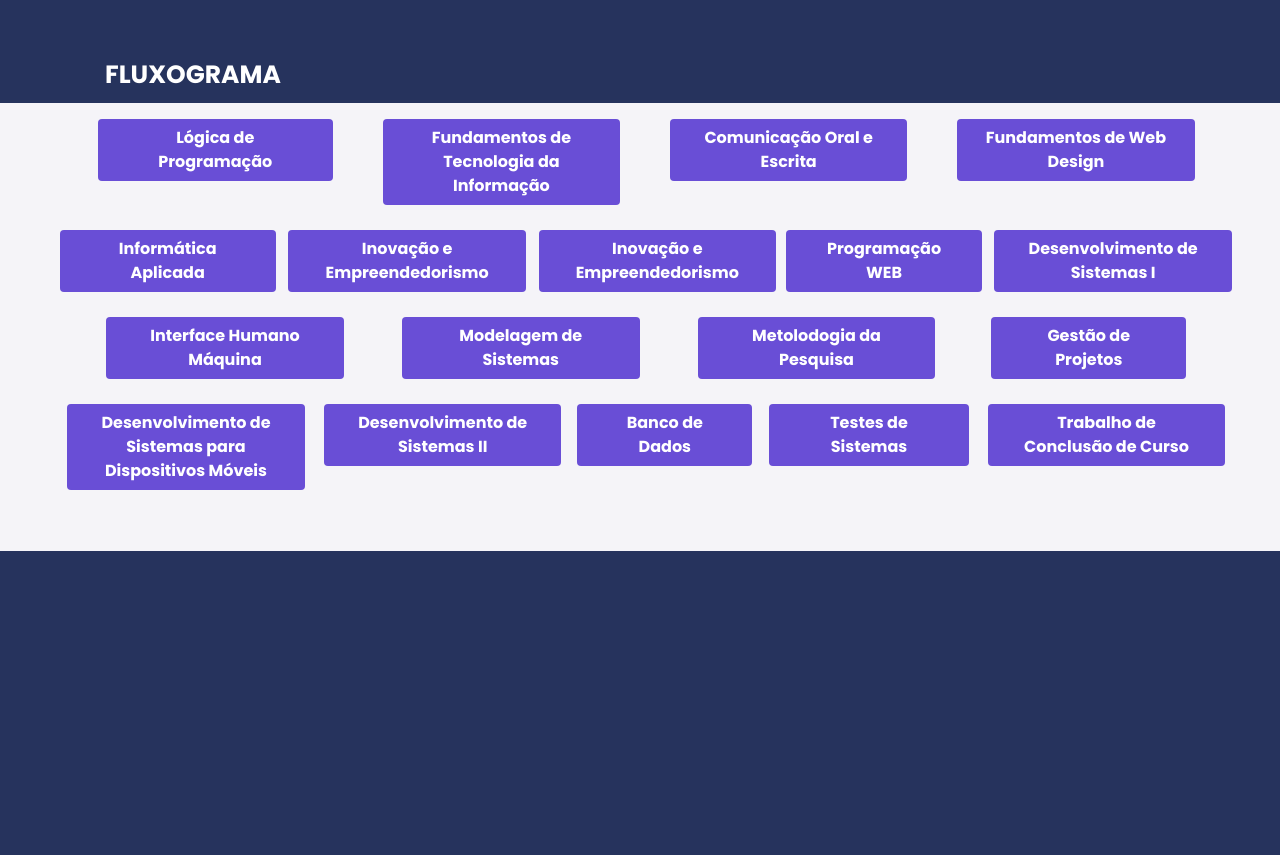
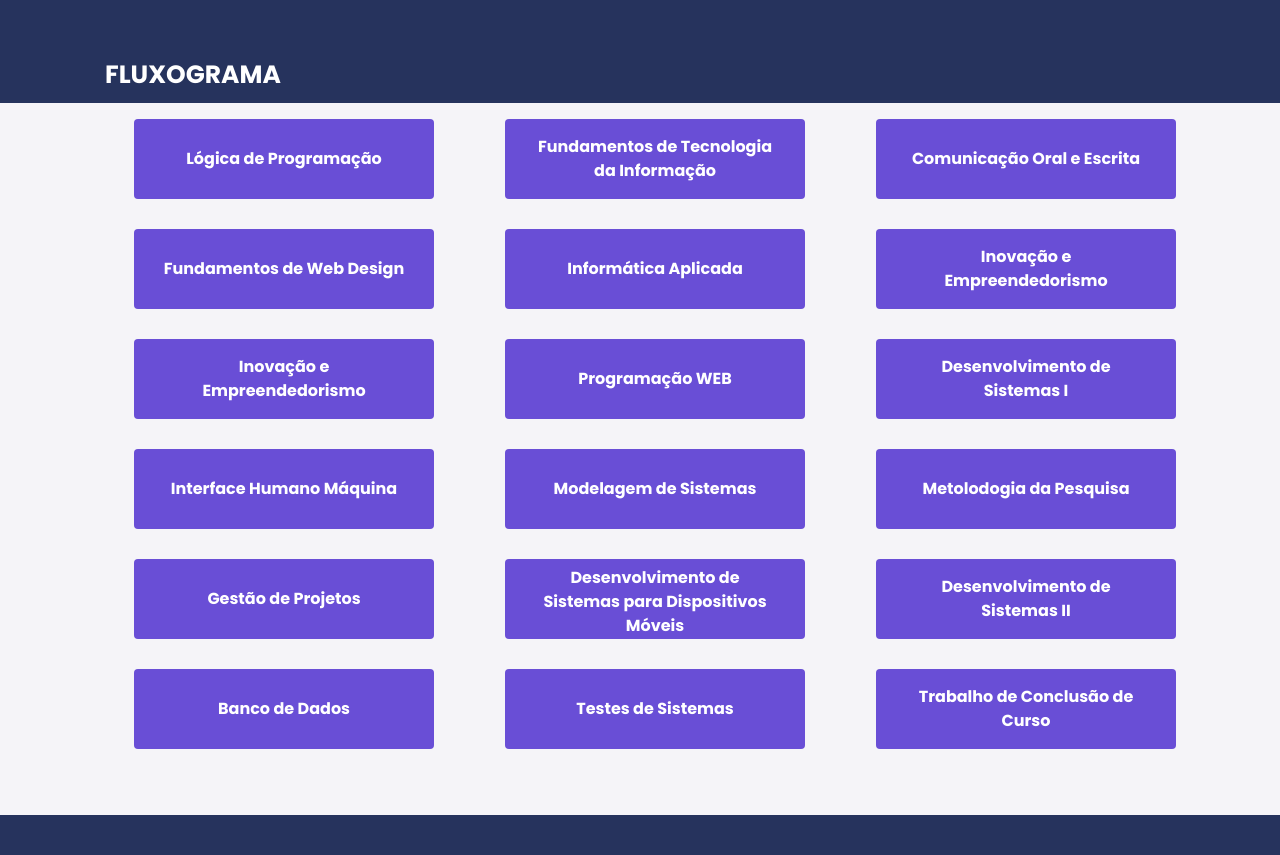
Before and after one commit to laise18x/tcc_acau, a PHP site: page /fluxograma.html in a window 1280 px wide. Shown: the part 71-926 px from the top of the page. Before the commit the page ends 622 px from the top, so only its background shows below. Run offline with PHP 8.4, Linux system fonts and the light colour scheme; some libraries are stand-ins or nearby versions.

Commit message:
Correção dos botões do fluxograma

```diff
--- a/fluxograma.css
+++ b/fluxograma.css
@@ -26,7 +26,8 @@ body {
   background-color: #694ed6;
   font-weight: bold;
   color: white;
-  max-width: 250px;
+  width: 300px;
+  height: 80px;
   margin-bottom: 10%;
   margin-left: 5%;
   padding-left: 25px;
```
